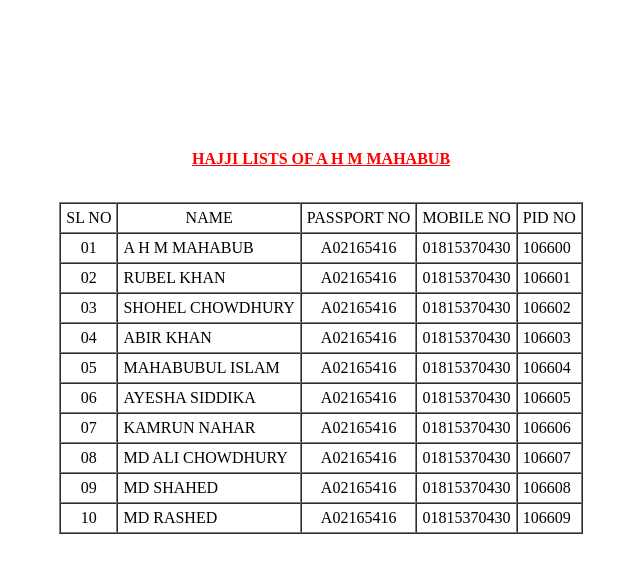
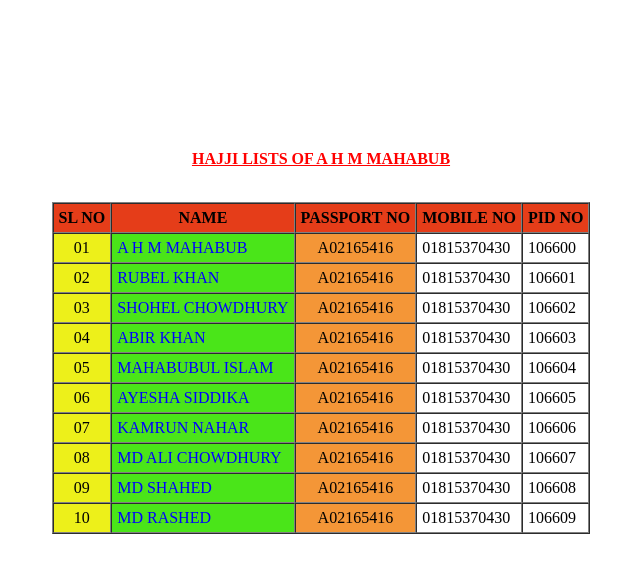
Before and after one commit to Rashedchy789/HWW-2, a plain HTML site: page index.html in a window 1280 px wide. Shown: the whole page, without its empty margins (319-959 px from the left). Drawn offline with Linux system fonts and the light colour scheme.

Commit message:
Add files via upload

```diff
--- a/index.html
+++ b/index.html
@@ -2,7 +2,7 @@
 <html>
 
 <head>
-  <title>HTML TABLE CLASS 201815370430</title>
+  <title>HTML TABLE CLASS 2</title>
 </head>
 <br>
 <br>
@@ -13,100 +13,117 @@
 <br>
 
 <body>
-  <p align="center" style="color: red;"><b><u>HAJJI LISTS OF A H M MAHABUB</u></b></p> <br>
+  <p align="center" style="color: red;"><b><u>HAJJI LISTS OF A H M MAHABUB</u></b></p><br>
   <table border="1" align="center" cellspacing="0" cellpadding="5">
     <tr align="center">
-      <td>SL NO</td>
-      <td>NAME</td>
-      <td>PASSPORT NO</td>
-      <td>MOBILE NO</td>
-      <td>PID NO</td>
+      <th bgcolor="#E53D19">SL NO</th>
+      <th bgcolor="#E53D19">NAME</th>
+      <th bgcolor="#E53D19">PASSPORT NO</th>
+      <th bgcolor="#E53D19">MOBILE NO</th>
+      <th bgcolor="#E53D19">PID NO</th>
     </tr>
     <tr>
-      <td align="center">01</td>
-      <td>A H M MAHABUB</td>
-      <td align="center">A02165416</td>
+      <td bgcolor="#EDF01A" align="center">01</td>
+      <td bgcolor="#4AE519">
+        <font color="blue">A H M MAHABUB</font>
+      </td>
+      <td bgcolor="#F49637" align="center">A02165416</td>
       <td>01815370430</td>
       <td>106600</td>
     </tr>
 
     <tr>
-      <td align="center">02</td>
-      <td>RUBEL KHAN</td>
-      <td align="center">A02165416</td>
+      <td bgcolor="#EDF01A" align="center">02</td>
+      <td bgcolor="#4AE519">
+        <font color="blue">RUBEL KHAN</font>
+      </td>
+      <td bgcolor="#F49637" align="center">A02165416</td>
       <td>01815370430</td>
       <td>106601</td>
 
     </tr>
     <tr>
-      <td align="center">03</td>
-      <td>SHOHEL CHOWDHURY</td>
-      <td align="center">A02165416</td>
+      <td bgcolor="#EDF01A" align="center">03</td>
+      <td bgcolor="#4AE519">
+        <font color="blue">SHOHEL CHOWDHURY</font>
+      </td>
+      <td bgcolor="#F49637" align="center">A02165416</td>
       <td>01815370430</td>
       <td>106602</td>
 
     </tr>
     <tr>
-      <td align="center">04</td>
-      <td>ABIR KHAN</td>
-      <td align="center">A02165416</td>
+      <td bgcolor="#EDF01A" align="center">04</td>
+      <td bgcolor="#4AE519">
+        <font color="blue">ABIR KHAN</font>
+      </td>
+      <td bgcolor="#F49637" align="center">A02165416</td>
       <td>01815370430</td>
       <td>106603</td>
 
     </tr>
     <tr>
-      <td align="center">05</td>
-      <td>MAHABUBUL ISLAM</td>
-      <td align="center">A02165416</td>
+      <td bgcolor="#EDF01A" align="center">05</td>
+      <td bgcolor="#4AE519">
+        <font color="blue">MAHABUBUL ISLAM</font>
+      </td>
+      <td bgcolor="#F49637" align="center">A02165416</td>
       <td>01815370430</td>
       <td>106604</td>
 
     </tr>
     <tr>
-      <td align="center">06</td>
-      <td>AYESHA SIDDIKA</td>
-      <td align="center">A02165416</td>
+      <td bgcolor="#EDF01A" align="center">06</td>
+      <td bgcolor="#4AE519">
+        <font color="blue">AYESHA SIDDIKA</font>
+      </td>
+      <td bgcolor="#F49637" align="center">A02165416</td>
       <td>01815370430</td>
       <td>106605</td>
 
     </tr>
     <tr>
-      <td align="center">07</td>
-      <td>KAMRUN NAHAR</td>
-      <td align="center">A02165416</td>
+      <td bgcolor="#EDF01A" align="center">07</td>
+      <td bgcolor="#4AE519">
+        <font color="blue">KAMRUN NAHAR</font>
+      </td>
+      <td bgcolor="#F49637" align="center">A02165416</td>
       <td>01815370430</td>
       <td>106606</td>
 
     </tr>
     <tr>
-      <td align="center">08</td>
-      <td>MD ALI CHOWDHURY</td>
-      <td align="center">A02165416</td>
+      <td bgcolor="#EDF01A" align="center">08</td>
+      <td bgcolor="#4AE519">
+        <font color="blue">MD ALI CHOWDHURY</font>
+      </td>
+      <td bgcolor="#F49637" align="center">A02165416</td>
       <td>01815370430</td>
       <td>106607</td>
 
     </tr>
     <tr>
-      <td align="center">09</td>
-      <td>MD SHAHED</td>
-      <td align="center">A02165416</td>
+      <td bgcolor="#EDF01A" align="center">09</td>
+      <td bgcolor="#4AE519">
+        <font color="blue">MD SHAHED</font>
+      </td>
+      <td bgcolor="#F49637" align="center">A02165416</td>
       <td>01815370430</td>
       <td>106608</td>
 
     </tr>
     <tr>
-      <td align="center">10</td>
-      <td>MD RASHED</td>
-      <td align="center">A02165416</td>
+      <td bgcolor="#EDF01A" align="center">10</td>
+      <td bgcolor="#4AE519">
+        <font color="blue">MD RASHED</font>
+      </td>
+      <td bgcolor="#F49637" align="center">A02165416</td>
       <td>01815370430</td>
       <td>106609</td>
 
     </tr>
   </table>
 
-
-
-
 </body>
 
 </html>
```
